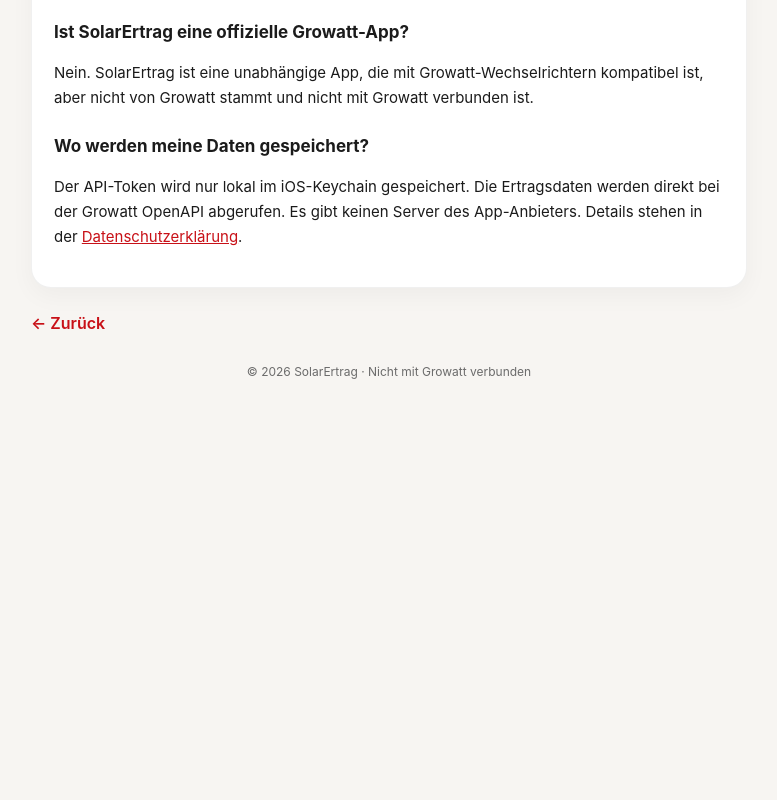
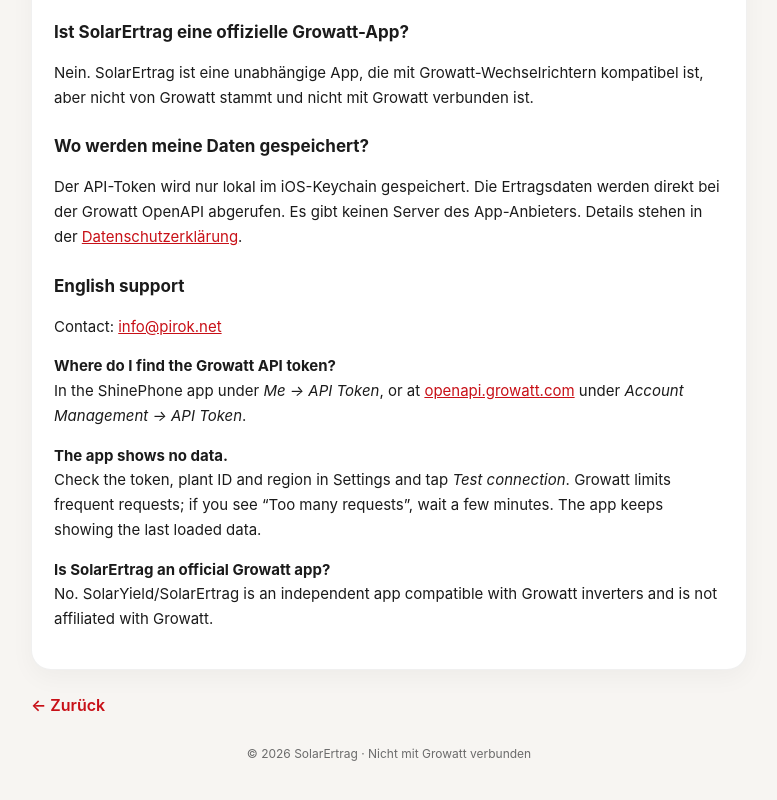
Before and after one commit to zladdi2018/solar-ertrag-support, a plain HTML site: page support.html in a window 1280 px wide. Shown: the part 1150-1950 px from the top of the page, without its empty margins (251-1028 px from the left). Before the commit the page ends 1592 px from the top, so only its background shows below. Drawn offline with Linux system fonts and the light colour scheme.

Commit message:
Add English support section

```diff
--- a/support.html
+++ b/support.html
@@ -68,6 +68,15 @@
 
     <h2>Wo werden meine Daten gespeichert?</h2>
     <p>Der API-Token wird nur lokal im iOS-Keychain gespeichert. Die Ertragsdaten werden direkt bei der Growatt OpenAPI abgerufen. Es gibt keinen Server des App-Anbieters. Details stehen in der <a href="privacy.html">Datenschutzerklärung</a>.</p>
+
+    <h2>English support</h2>
+    <p>Contact: <a href="mailto:info@pirok.net">info@pirok.net</a></p>
+    <p><strong>Where do I find the Growatt API token?</strong><br>
+    In the ShinePhone app under <em>Me → API Token</em>, or at <a href="https://openapi.growatt.com">openapi.growatt.com</a> under <em>Account Management → API Token</em>.</p>
+    <p><strong>The app shows no data.</strong><br>
+    Check the token, plant ID and region in Settings and tap <em>Test connection</em>. Growatt limits frequent requests; if you see “Too many requests”, wait a few minutes. The app keeps showing the last loaded data.</p>
+    <p><strong>Is SolarErtrag an official Growatt app?</strong><br>
+    No. SolarYield/SolarErtrag is an independent app compatible with Growatt inverters and is not affiliated with Growatt.</p>
   </div>
 
   <a class="back" href="index.html">← Zurück</a>
```
